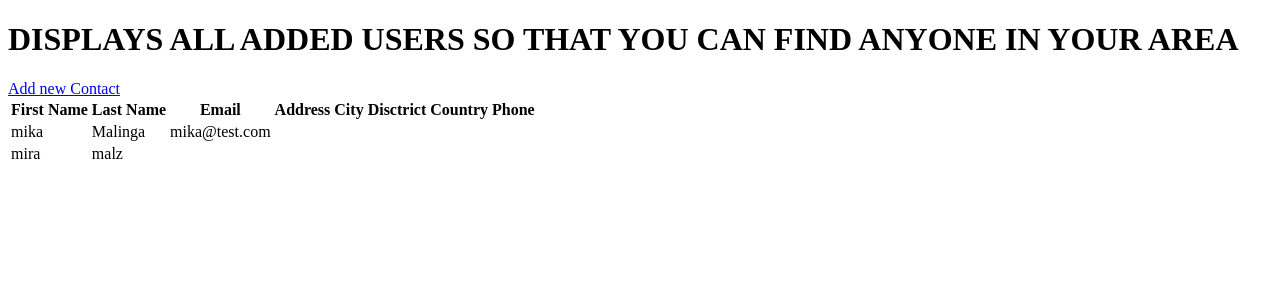
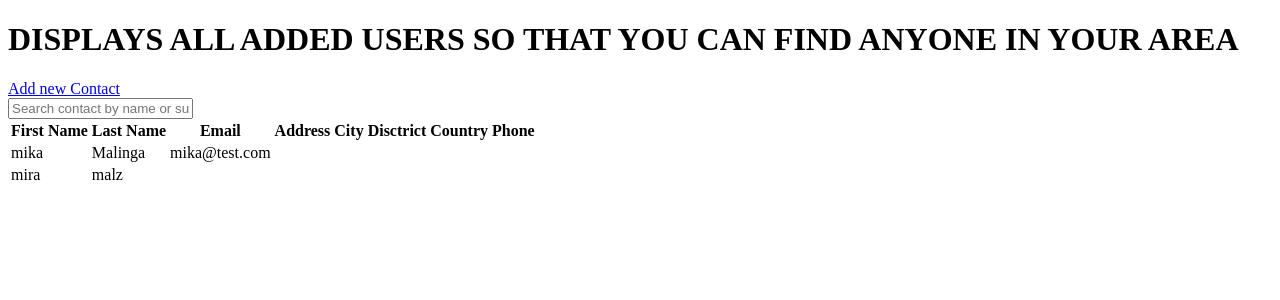
Before and after one commit to MillicentMal/GrupoTX_Assignment, a Flask app: page /contacts in a window 1280 px wide. Shown: the top 300 px of the page. Run offline with Flask 2, Linux system fonts and the light colour scheme; data comes from the database, SQL or seed files in the repository; both versions use the stored data as it was after the commit.

Commit message:
final assigment

```diff
--- a/app/app.py
+++ b/app/app.py
@@ -44,7 +44,12 @@ def contacts():
     """
     displays all contacts
     """
-    contacts = Contact.query.all()
+    search = request.args.get('search')
+    if search:
+        contacts = Contact.query.filter(Contact.first_name.contains(search) | Contact.last_name.contains(search))
+
+    else:
+        contacts = Contact.query.all()
     return render_template('contacts.html', contacts=contacts)
 
 # @app.route('/delete_contact/<int:contact_id>')
@@ -77,7 +82,7 @@ class Contact(db.Model):
     first_name = db.Column(db.String(256), unique=False)
     last_name = db.Column(db.String(256), unique=False)
     phone_number = db.Column(db.String(256), nullable=True)
-    email = db.Column(db.String(256), unique=True, nullable=True)
+    email = db.Column(db.String(256), nullable=True)
     country = db.Column(db.String(256))
     city = db.Column(db.String(256))
     district = db.Column(db.String(256), nullable=True)
--- a/app/templates/contacts.html
+++ b/app/templates/contacts.html
@@ -11,7 +11,13 @@
         DISPLAYS ALL ADDED USERS SO THAT YOU CAN FIND ANYONE IN YOUR AREA
     </h1>
     <a href="{{url_for('add_contact')}}">Add new Contact</a>
-    <table class="table table-dark">
+
+    <form class="search" method="GET">
+        <div  class="input">
+          <input type="text" name="search" id="search" placeholder="Search contact by name or surname">
+        </div>
+    </form>
+    <table>
         <thead>
           <tr>
 
```
Also changed, not shown: app/storage.db.
